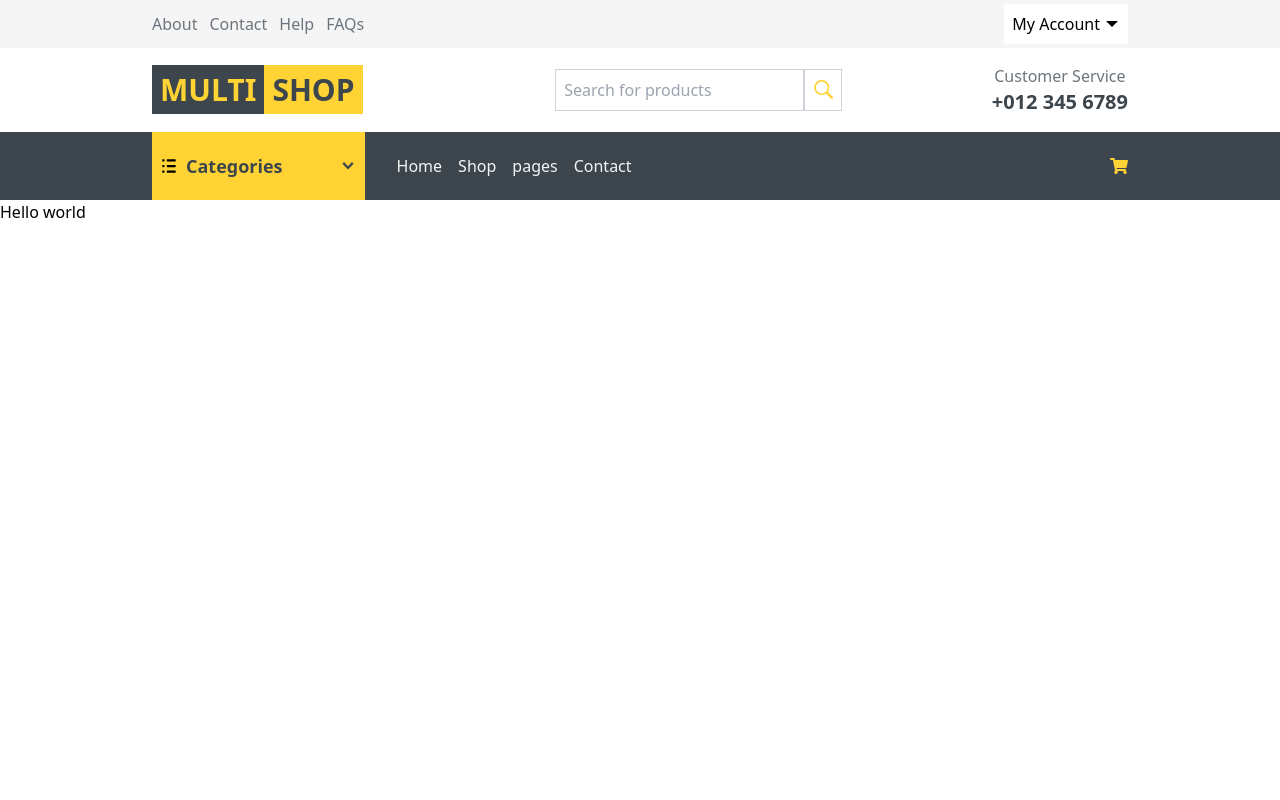
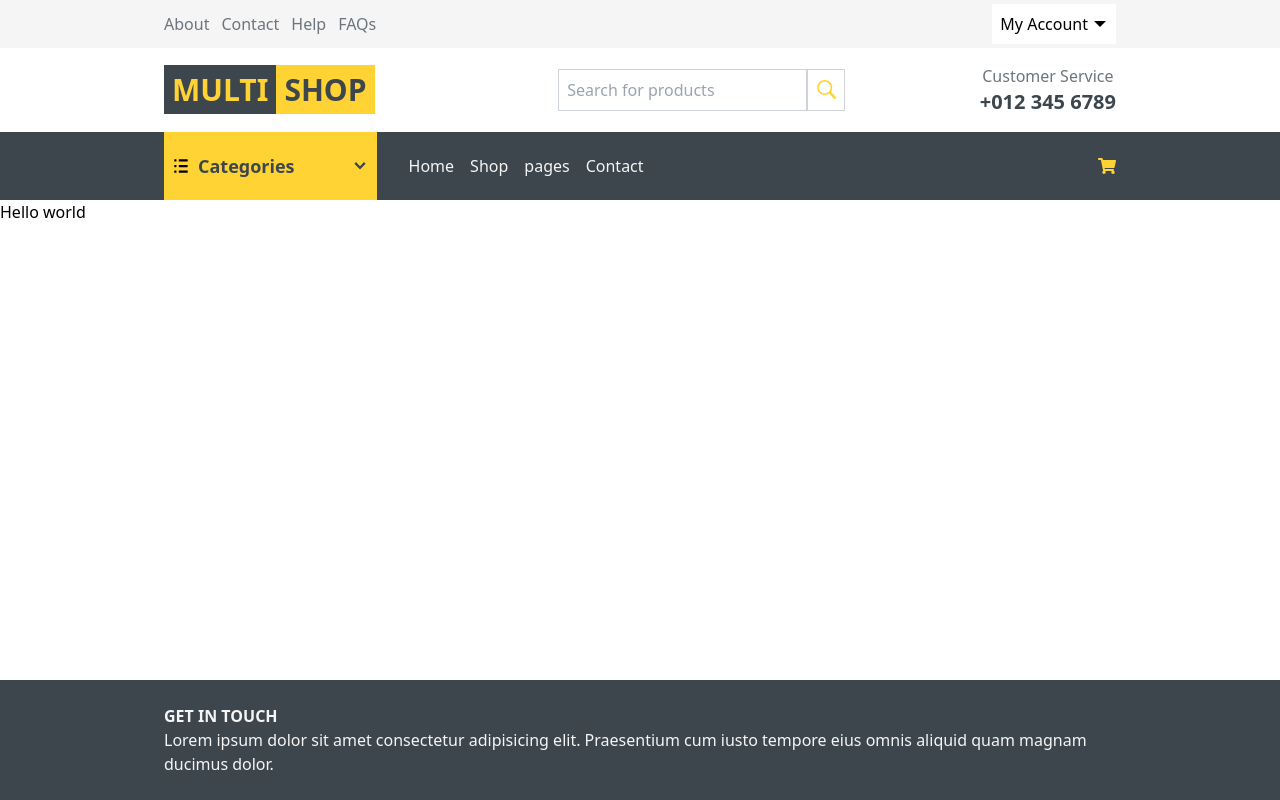
Before and after one commit to Cokejnr7/multishop, a React (Create React App) app: page / in a window 1280 px wide. Built offline with nearby package versions, Linux system fonts and the light colour scheme.

Commit message:
created footer and positioned it at bottom of the page

```diff
--- a/src/App.js
+++ b/src/App.js
@@ -1,10 +1,12 @@
 import Header from "./components/Header";
+import Footer from "./components/Footer";
 
 const App = () => {
   return (
     <div className="app">
       <Header />
       <h1>Hello world</h1>
+      <Footer />
     </div>
   );
 };
--- a/src/components/Container.js
+++ b/src/components/Container.js
@@ -1,7 +1,7 @@
 import classNames from "classnames";
 
 const Container = ({ children, className }) => {
-  const classes = classNames("container mx-auto", className);
+  const classes = classNames("container mx-auto px-3", className);
   return <div className={classes}>{children}</div>;
 };
 
--- /dev/null
+++ b/src/components/Footer.js
@@ -0,0 +1,22 @@
+import Container from "./Container";
+
+const Footer = () => {
+  return (
+    <footer className="bg-marko mt-auto">
+      <Container className="py-6">
+        <div>
+          <span className="font-semibold text-wildSand">GET IN TOUCH</span>
+          <div>
+            <span className="text-wildSand">
+              Lorem ipsum dolor sit amet consectetur adipisicing elit.
+              Praesentium cum iusto tempore eius omnis aliquid quam magnam
+              ducimus dolor.
+            </span>
+          </div>
+        </div>
+      </Container>
+    </footer>
+  );
+};
+
+export default Footer;
--- a/src/index.css
+++ b/src/index.css
@@ -4,7 +4,30 @@
 
 
 @layer base {
+  html, body, #root {
+    height: 100%;
+    width: 100%;
+  }
+
   body {
-    min-width: 375px;
+    min-width: 320px;
+    max-width: 100%;
   }
+
+  body, #root, .app {
+    min-height: 100%;
+  }
+
+  .app {
+    display: flex;
+    flex-direction: column;
+  }
+
+  /* footer {
+    margin-top: auto;
+  } */
+
+
+
+
 }
```
